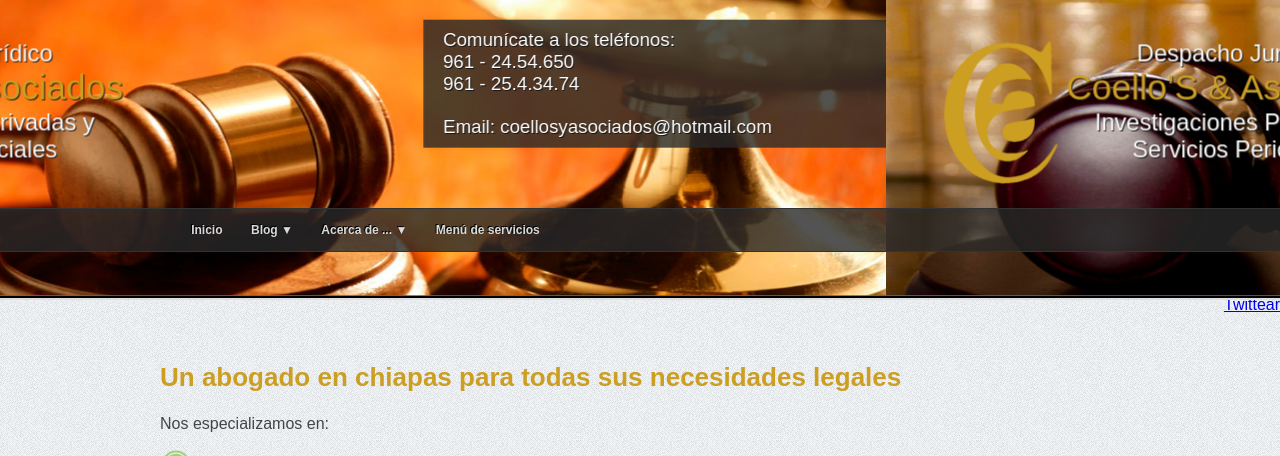
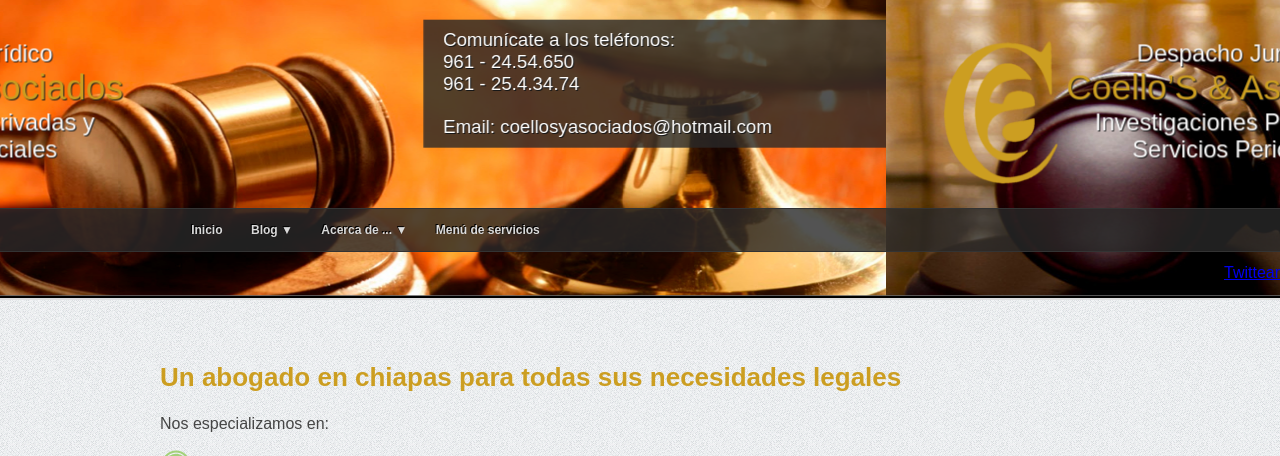
Before and after one commit to Jahaziel04/WEBeto, a PHP site: page / in a window 1280 px wide. Shown: the top 456 px of the page. Run offline with PHP 8.4, Linux system fonts and the light colour scheme; some libraries are stand-ins or nearby versions.

Commit message:
Cambios de los share_buttons

```diff
--- a/css/main.css
+++ b/css/main.css
@@ -367,7 +367,11 @@ img.red_social{
 
 
 
-
+div.share_buttons{
+	/*width:600px;*/
+	position: relative;
+		top: -2em;
+}
 
 		div.plus{
 			/*width: 55%;	Jahaziel*/
```
